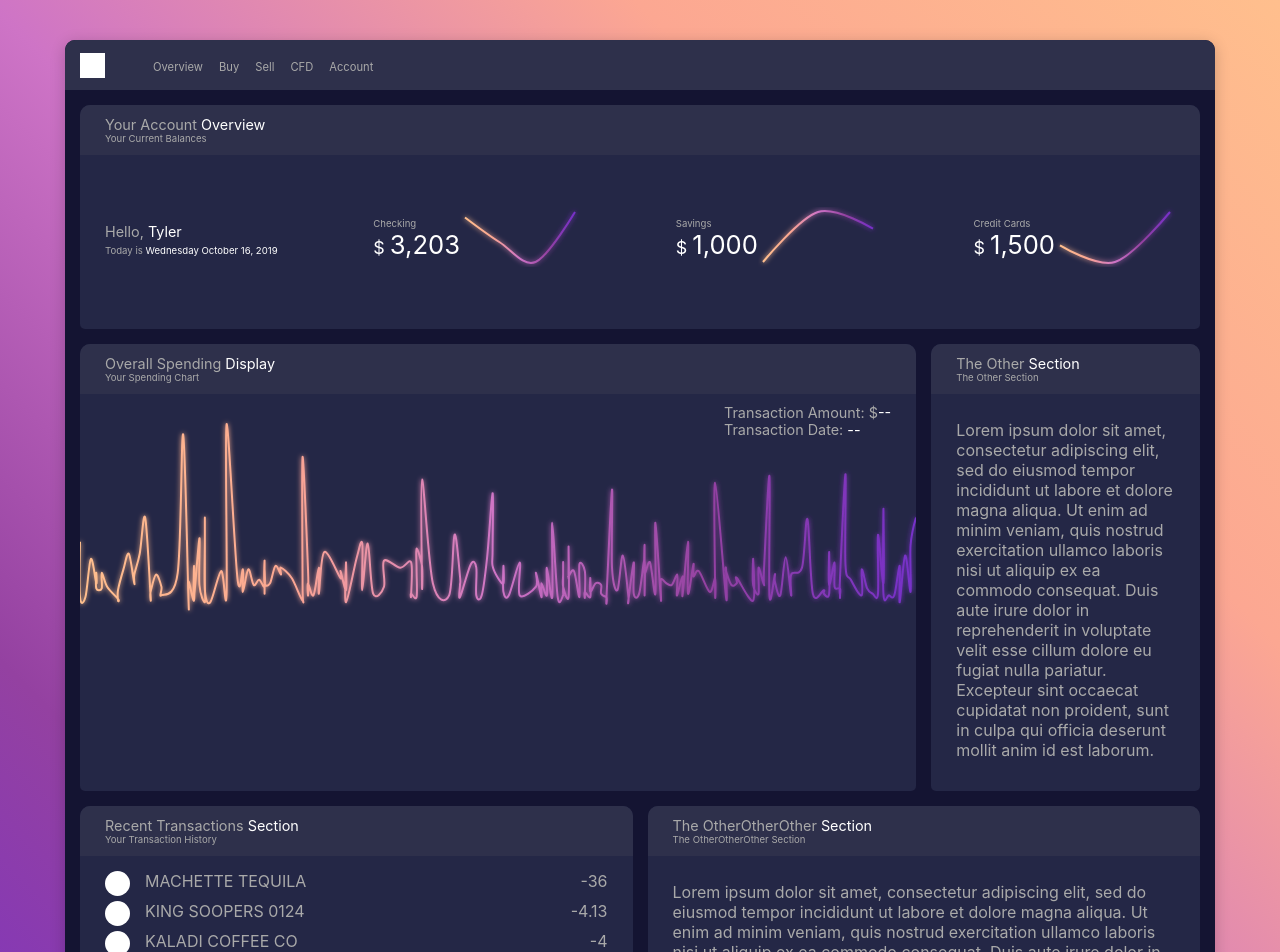
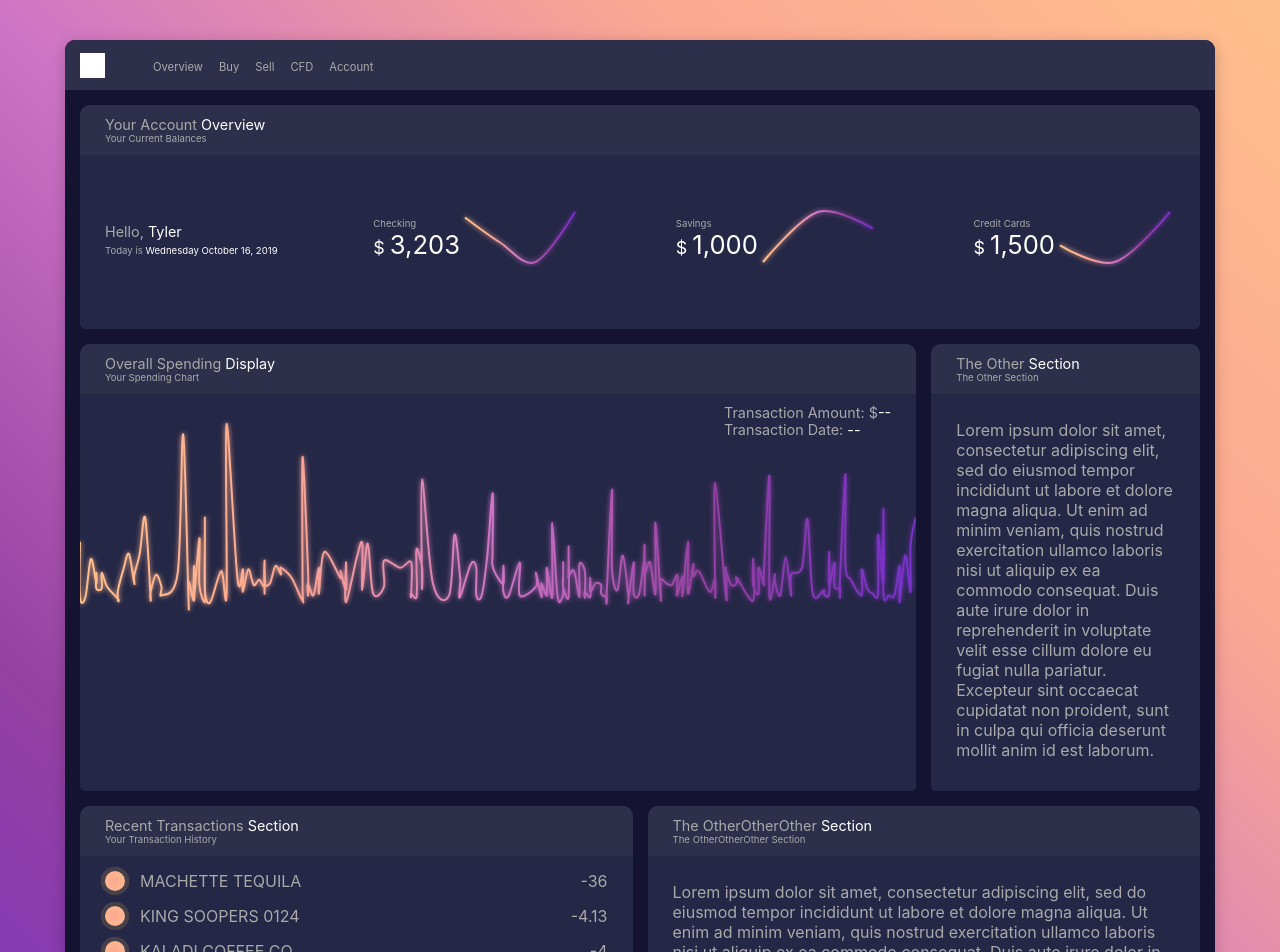
Before and after one commit to tywi6665/M3, a React (Create React App) app: page / in a window 1280 px wide. Shown: the top 952 px of the page. Built offline with nearby package versions, Linux system fonts and the light colour scheme.

Commit message:
styling listitem

```diff
--- a/src/App.scss
+++ b/src/App.scss
@@ -177,19 +177,34 @@ $font-size: 0.9em;
             .list {
 
                 .list-item {
-                    margin: 5px 0 5px 0;
+                    margin: 5px 0 15px 0;
                     display: flex;
                     justify-content: space-between;
+                    align-items: center;
 
                     .item-name {
                         display: flex;
 
                         div {
                             margin-right: 15px;
-                            height: 25px;
-                            width: 25px;
+                            height: 20px;
+                            width: 20px;
                             border-radius: 50%;
-                            background: white;
+                            background: radial-gradient(rgba(252,167,146,1), rgba(255,191,141,1));
+                            box-shadow: 0 0 5px 5px rgba(252,167,146,1);
+                            animation: pulse 4s infinite;
+
+                            @keyframes pulse {
+                                0% {
+                                    box-shadow: 0 0 0 0 rgba(254, 204, 96, 0.4);
+                                }
+                                70% {
+                                      box-shadow: 0 0 0 7px rgba(254, 204, 96, 0);
+                                }
+                                100% {
+                                      box-shadow: 0 0 0 0 rgba(254, 204, 96, 0);
+                                }
+                            }
                         }
                     }
                 }
```
